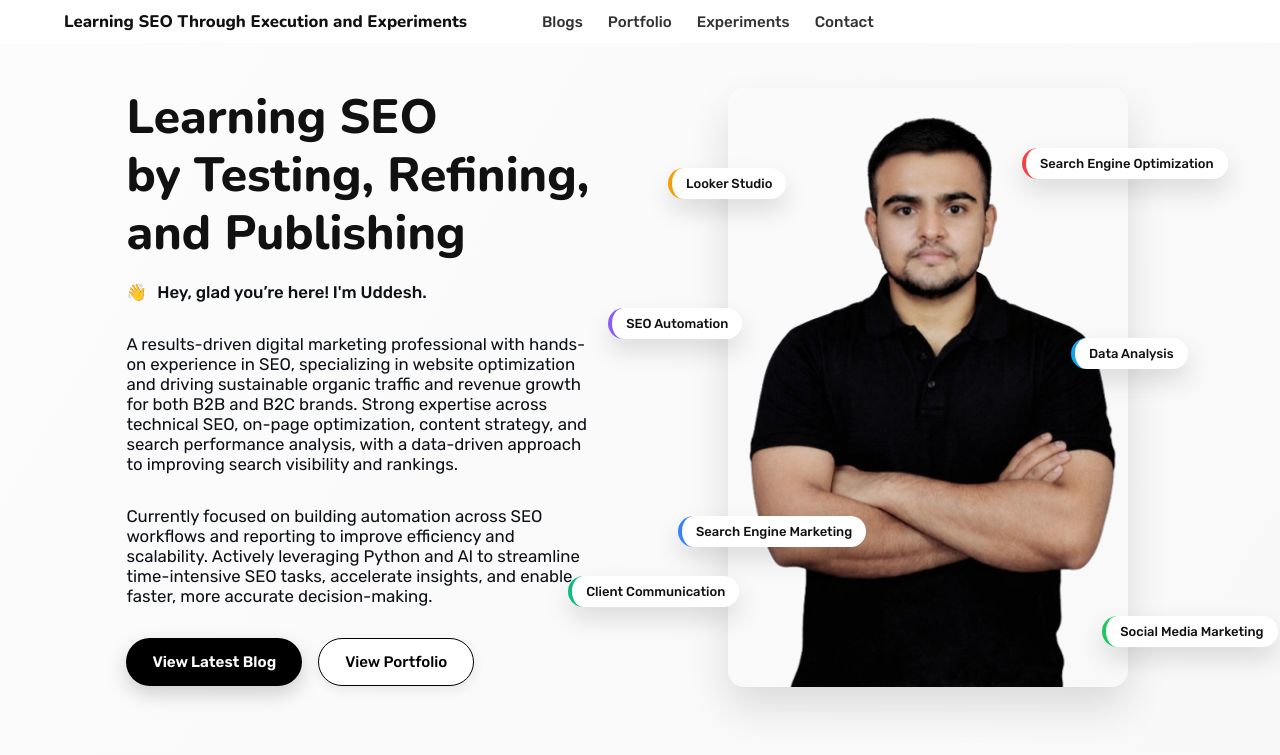
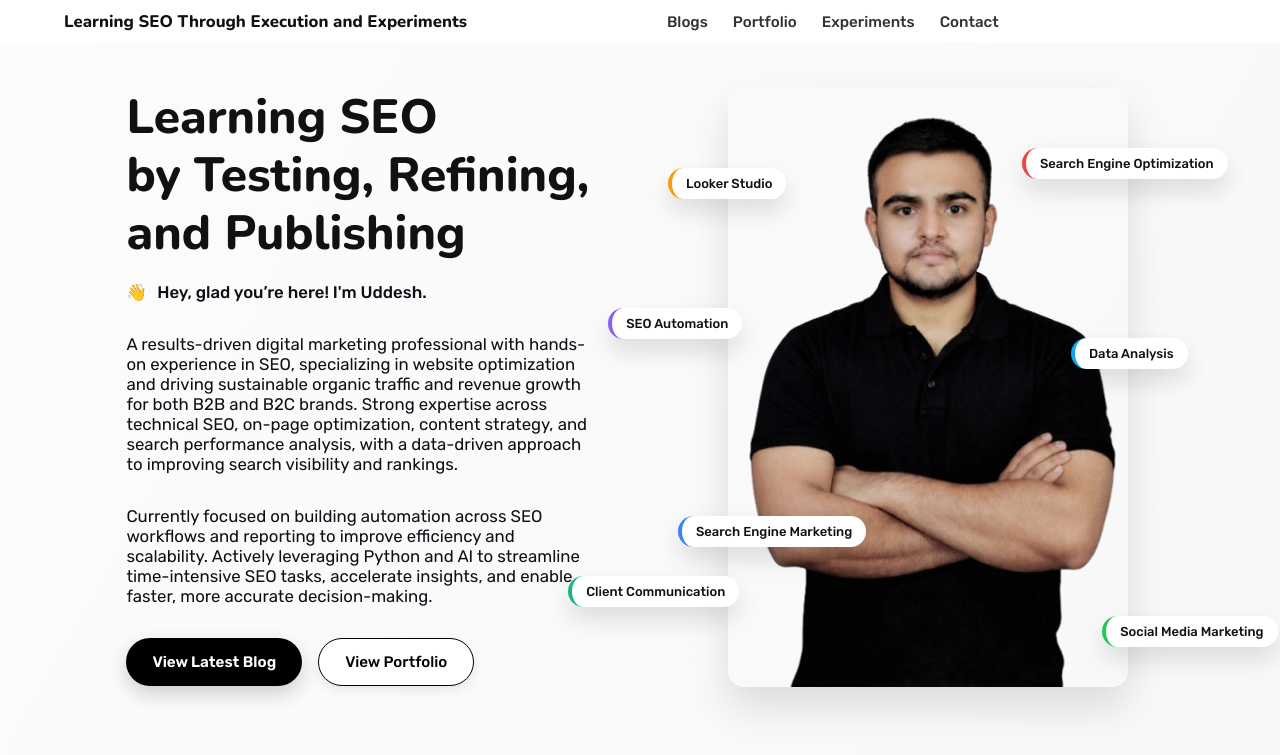
Before and after one commit to uddeshbommawar/uddeshbommawar.github.io, a Jekyll site: the page built from index.md, in a window 1280 px wide. Shown: the top 755 px of the page. Built offline with Jekyll 4.4.1, drawn with Linux system fonts in a browser that asks for light colours.

Commit message:
Update main.css

```diff
--- a/assets/css/main.css
+++ b/assets/css/main.css
@@ -96,7 +96,7 @@ h1, h2, h3, h4, h5, h6 {
 
   display: flex;
   align-items: center;
-  gap: 75px;
+  gap: 200px;
 }
 /* Logo */
 
```
